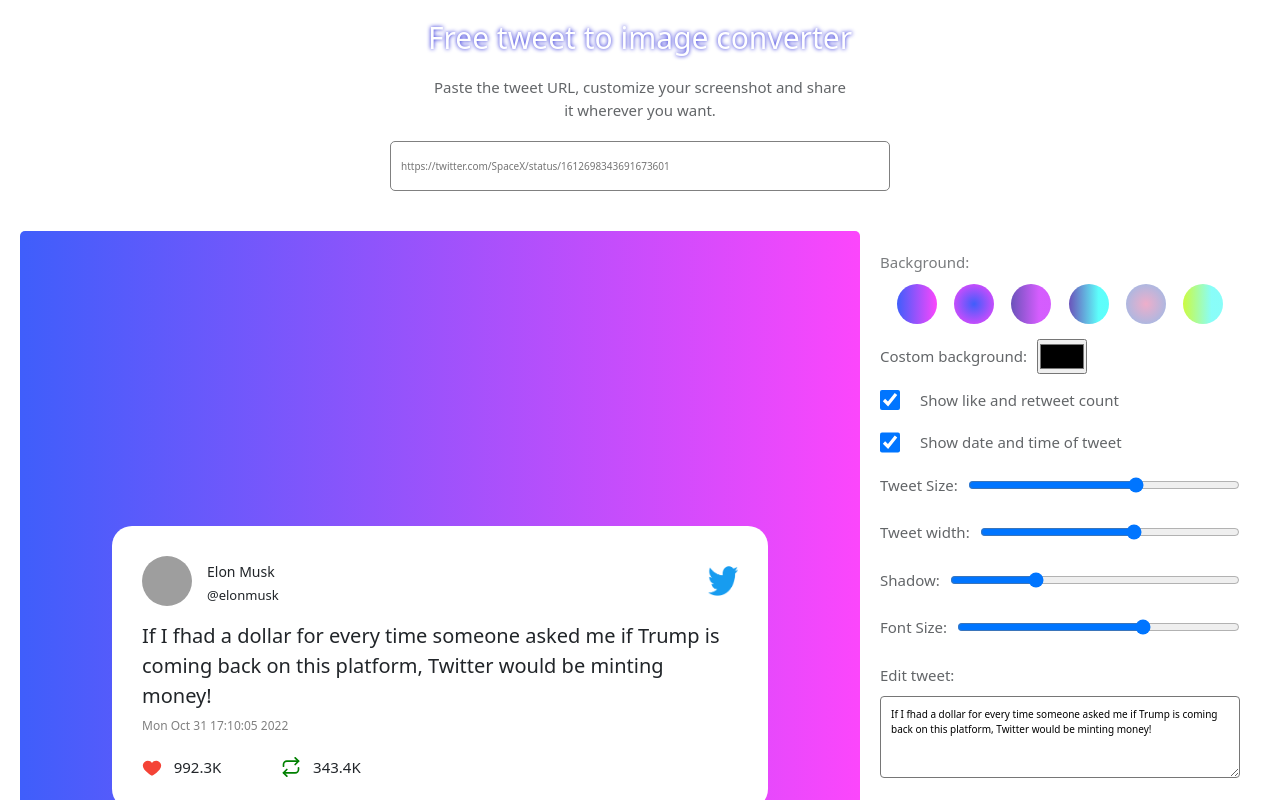
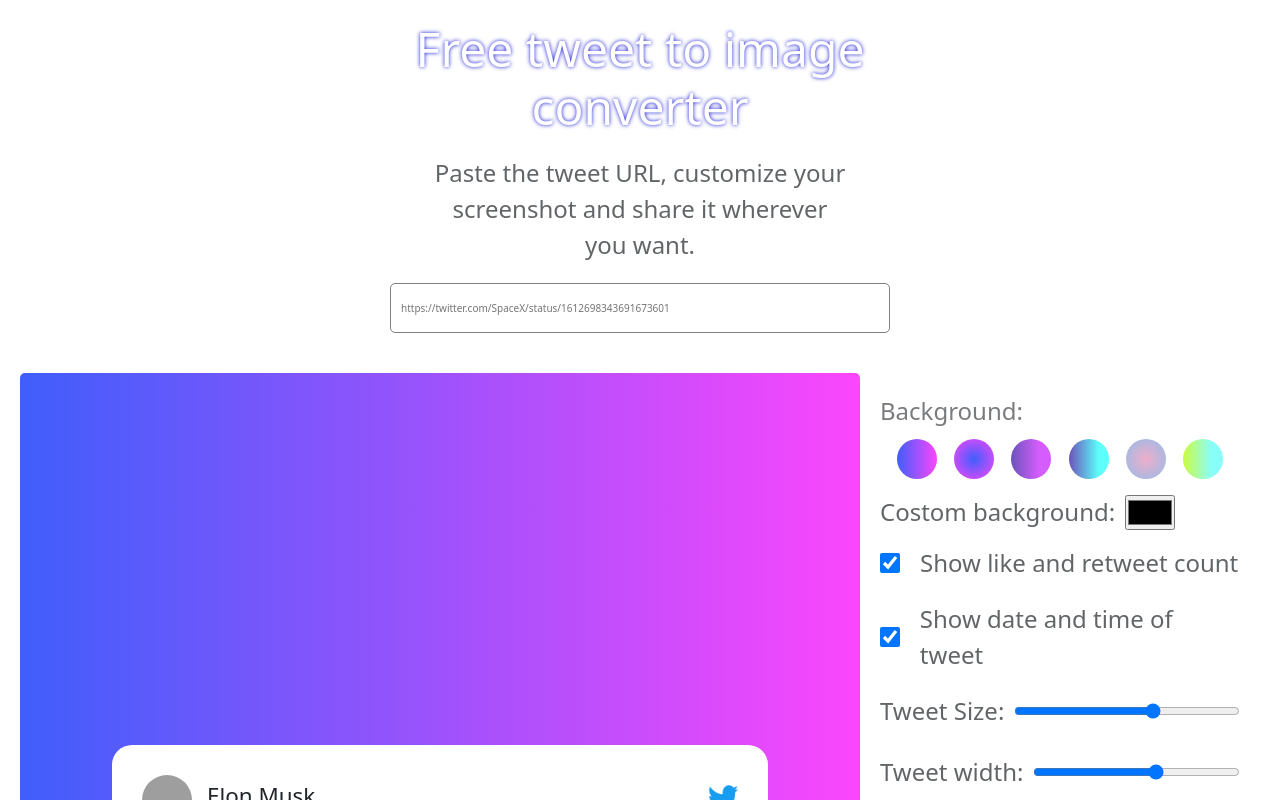
Before and after one commit to developer-omkar-shinde/nextjs-portfolio-app, a Next.js app: page /tweet-to-image in a window 1280 px wide. Shown: the top 800 px of the page. Built offline with nearby package versions, Linux system fonts and the light colour scheme; no server answers; grey boxes are pictures that could not be loaded.

Commit message:
work on deploy err'

```diff
--- a/styles/NumberToWhatsapp.scss
+++ b/styles/NumberToWhatsapp.scss
@@ -6,6 +6,7 @@
 
 .numberToWhatapp {
     padding: 10px;
+
     .contener1 {
         max-width: 1300px;
         margin: auto;
@@ -208,12 +209,9 @@
     }
 
     .rightbox {
-
         display: flex;
         flex-direction: column;
         gap: 10px;
-
-
     }
 
     .rightbox p {
--- a/styles/tweet-to-image.module.scss
+++ b/styles/tweet-to-image.module.scss
@@ -1,7 +1,3 @@
-
-html {
-  font-size: 62.5%
-}
 
 .paraFontSize {
   font-size: 1.5rem;
@@ -10,6 +6,7 @@
 }
 
 .container {
+  font-size: 62.5%;
   max-width: 1300px;
   height: 100%;
   margin: 0 auto;
```
